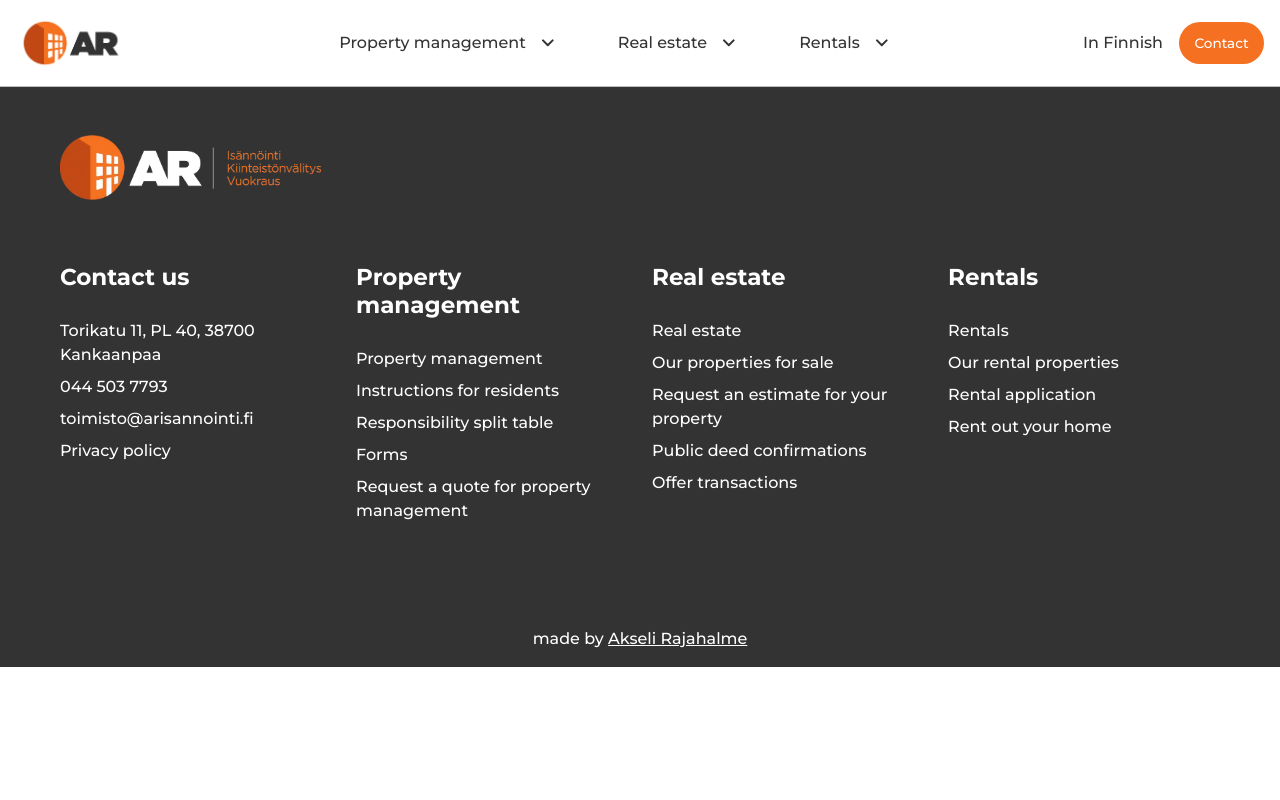
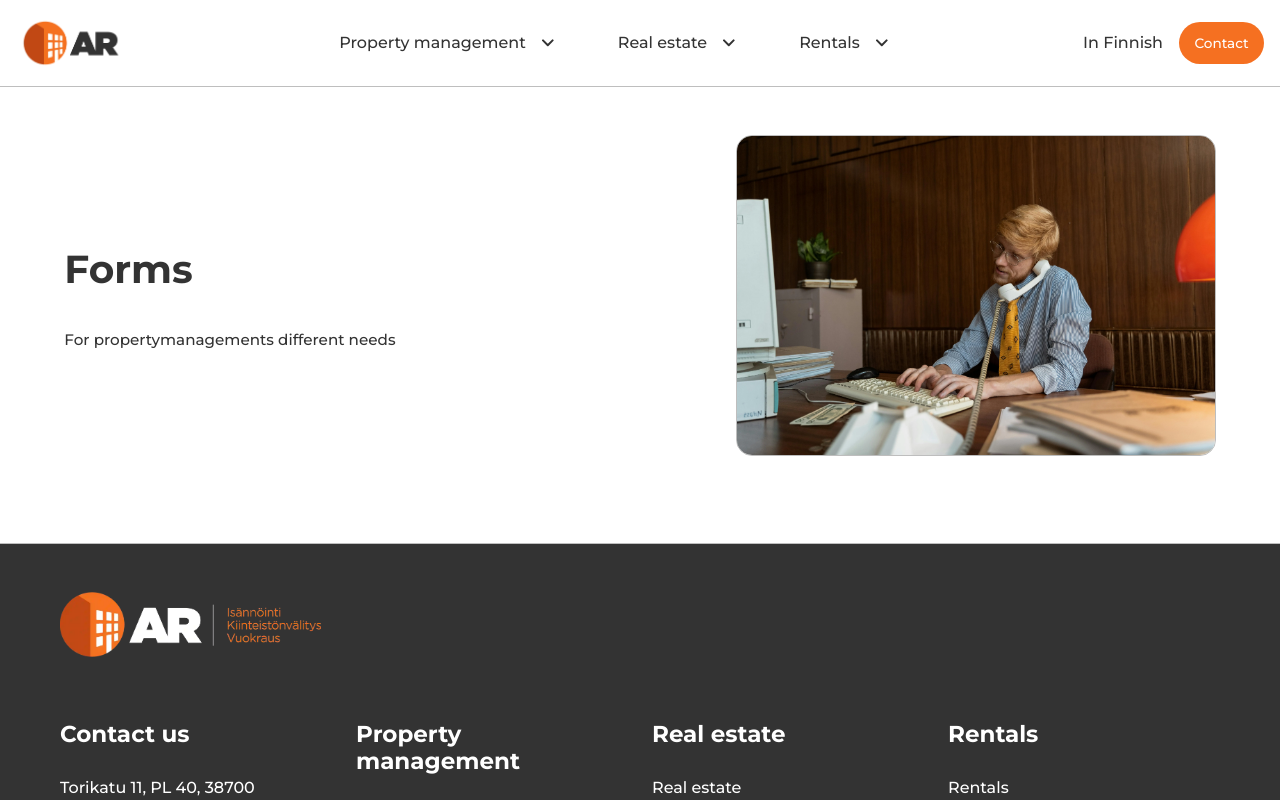
Before and after one commit to AkseliRaj/real-estate-management-website, a React (Vite) app in the folder ar-isannointi-oy/: page /lomakkeet in a window 1280 px wide. Shown: the top 800 px of the page. Built offline with nearby package versions, Linux system fonts and the light colour scheme.

Commit message:
Add Property Management Forms Page component
- Created a new PropertyManagementFormsPage component.
- Integrated translation support using react-i18next.
- Added IntroductionSectionWithImage component with localized title and paragraph.
- Included an image for the introduction section.

```diff
--- a/ar-isannointi-oy/src/App.jsx
+++ b/ar-isannointi-oy/src/App.jsx
@@ -9,6 +9,7 @@ import PropertyManagementLanding from './pages/PropertyManagementLanding';
 import PropertyManagementQuotePage from './pages/PropertyManagementQuotePage';
 import PropertyManagementInstructions from './pages/PropertyManagementInstructions';
 import ResponsibilityTablePage from './pages/ResponsibilityTablePage.jsx';
+import PropertyManagementFormsPage from './pages/PropertyManagementFormsPage.jsx';
 
 function App() {
   const { pathname } = useLocation();
@@ -22,6 +23,7 @@ function App() {
           <Route path="/tarjous-isannoinnista" element={<PropertyManagementQuotePage />} />
           <Route path="/ohjeet-taloyhtion-asukkaille" element={<PropertyManagementInstructions />} />
           <Route path="/vastuunjakotaulukko" element={<ResponsibilityTablePage />} />
+          <Route path="/lomakkeet" element={<PropertyManagementFormsPage />} />
         </Routes>
       </main>
       <Footer />
--- a/ar-isannointi-oy/src/data/siteLinks.js
+++ b/ar-isannointi-oy/src/data/siteLinks.js
@@ -6,7 +6,7 @@ const SITE_LINKS = {
     propertyManagement: '/',
     instructionsForResidents: '/ohjeet-taloyhtion-asukkaille',
     responsibilitySplitTable: '/vastuunjakotaulukko',
-    forms: '#',
+    forms: '/lomakkeet',
     requestQuote: '/tarjous-isannoinnista',
     clientPages: 'https://huoneistotieto.fi/fi-FI/account/app/login',
     realEstate: '#',
--- a/ar-isannointi-oy/src/locales/en/translation.json
+++ b/ar-isannointi-oy/src/locales/en/translation.json
@@ -192,5 +192,11 @@
       "paragraph1": "Who is responsible for repairing the faucet or maintaining the balcony? A clear division of responsibilities is the basis for smooth living and management of the housing association. Below you will find a detailed division of responsibilities table that helps you understand which maintenance tasks belong to the housing association and which are the responsibility of the shareholder.",
       "paragraph2": "This guide is based on current legislation and general industry practices, and its aim is to prevent ambiguities in repair and maintenance situations. Read the table and you will know what to do in the event of a fault or when planning a renovation."
     }
+  },
+  "Forms-Page": {
+    "Introduction-Section": {
+      "title": "Forms",
+      "paragraph1": "For propertymanagements different needs"
+    }
   }
 }
--- a/ar-isannointi-oy/src/locales/fi/translation.json
+++ b/ar-isannointi-oy/src/locales/fi/translation.json
@@ -187,10 +187,16 @@
       "title": "Vastuunjakotaulukko",
       "paragraph1": "Osakkaille ja taloyhtiöille."
     },
-    "Prefix-Section" : {
+    "Prefix-Section": {
       "title": "Selvyyttä kunnossapitoon",
       "paragraph1": "Kuka vastaa hanan korjauksesta tai parvekkeen kunnossapidosta? Selkeä vastuunjako on sujuvan asumisen ja taloyhtiön hoidon perusta. Alta löydät yksityiskohtaisen vastuunjakotaulukon, joka auttaa hahmottamaan, mitkä kunnossapitotyöt kuuluvat taloyhtiölle ja mitkä ovat osakkeenomistajan vastuulla.",
       "paragraph2": "Tämä ohjeistus perustuu voimassa olevaan lainsäädäntöön ja alan yleisiin käytäntöihin, ja sen tavoitteena on ehkäistä epäselvyyksiä korjaus- ja huoltotilanteissa. Tutustu taulukkoon ja tiedät, miten toimia vikatilanteen sattuessa tai remonttia suunnitellessa."
     }
+  },
+  "Forms-Page": {
+    "Introduction-Section": {
+      "title": "Lomakkeet",
+      "paragraph1": "Isännöinnin eri tarpeisiin"
+    }
   }
 }
--- /dev/null
+++ b/ar-isannointi-oy/src/pages/PropertyManagementFormsPage.jsx
@@ -0,0 +1,25 @@
+import React from 'react';
+import { useTranslation } from 'react-i18next';
+import IntroductionSectionWithImage from '../components/IntroductionSectionWithImage';
+import FormsPageIntroductionImage from '../assets/webp/FormPageIntroductionImage.webp';
+
+const PropertyManagementFormsPage = () => {
+    const { t } = useTranslation();
+
+    return (
+        <div className="container-fluid px-0">
+
+            <IntroductionSectionWithImage
+                title={t('Forms-Page.Introduction-Section.title')}
+                paragraphs={[
+                    t('Forms-Page.Introduction-Section.paragraph1'),
+                ]}
+                imageSrc={FormsPageIntroductionImage}
+                imageAlt={t('propertyLanding.images.introductionAlt')}
+            />
+
+        </div>
+    );
+};
+
+export default PropertyManagementFormsPage;
```
Also changed, not shown: ar-isannointi-oy/src/assets/webp/FormPageIntroductionImage.webp (added).
